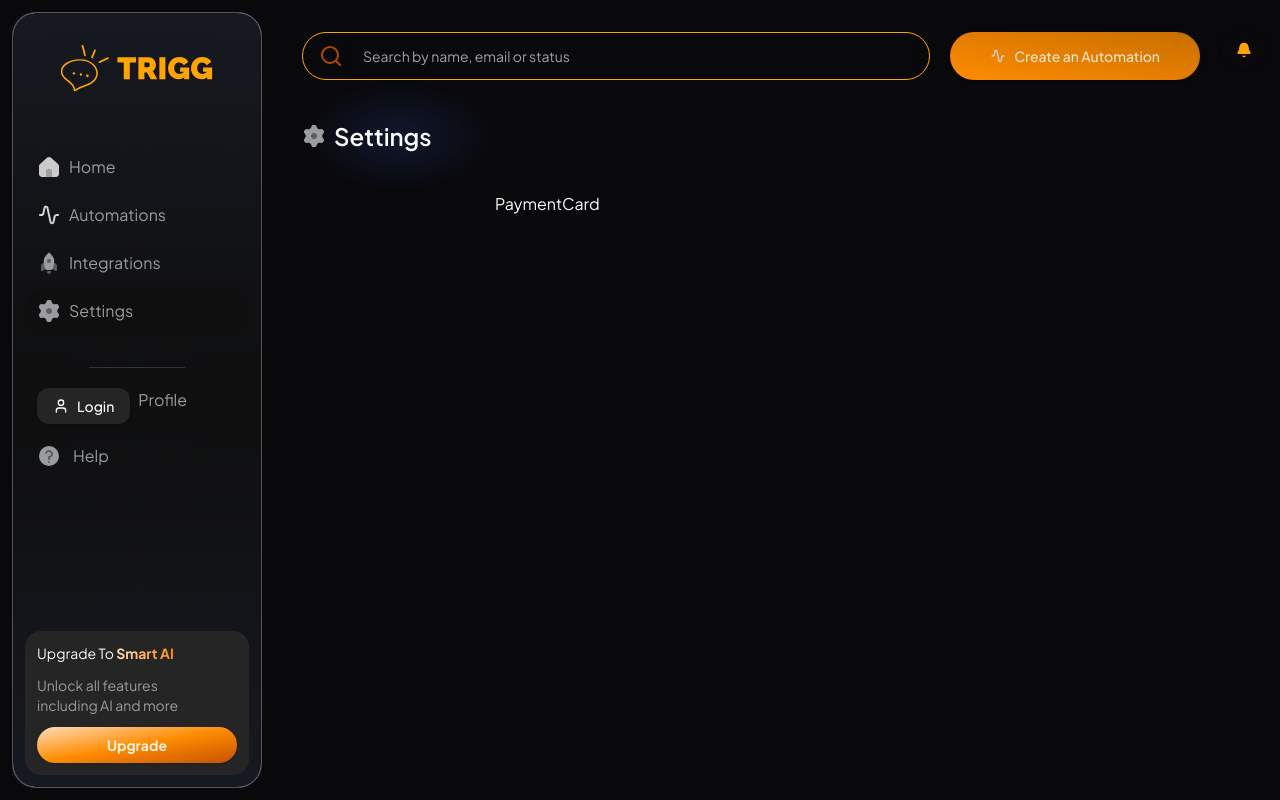
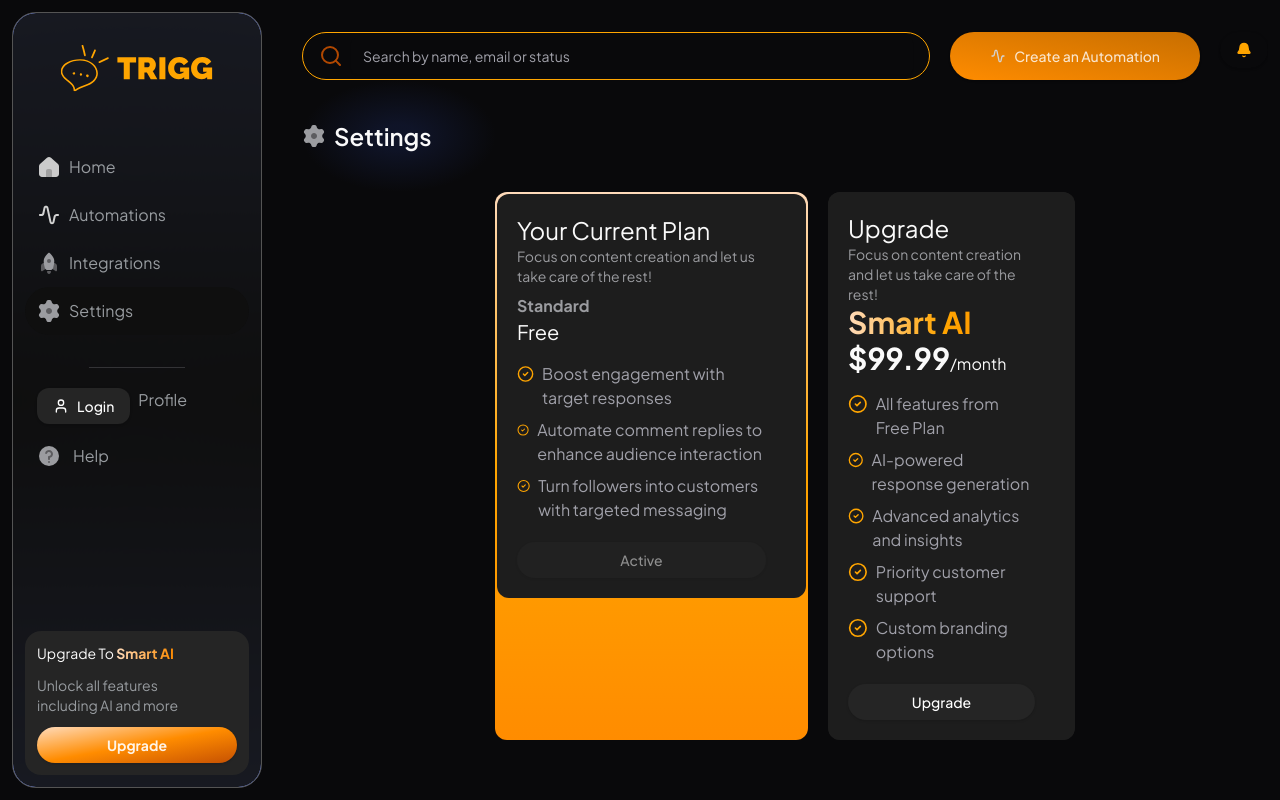
Before and after one commit to HaroonHakimi/Trigg, a Next.js app: page /dashboard/1/settings in a window 1280 px wide. Built offline with nearby package versions, Linux system fonts and the light colour scheme; no server answers.

Commit message:
finished settings page, working on integrations page

```diff
--- /dev/null
+++ b/src/app/(protected)/dashboard/[slug]/integrations/page.tsx
@@ -0,0 +1,20 @@
+import { INTEGRATION_CARDS } from "@/constants/integrations";
+import React from "react";
+
+type Props = {};
+
+const Page = (props: Props) => {
+  return (
+    <div className="flex justify-center ">
+      <div className="flex flex-col w-full lg:w-8/12 gap-y-5">
+        {
+            INTEGRATION_CARDS.map((card,key) => (
+                <></>
+            ))
+        }
+      </div>
+    </div>
+  );
+};
+
+export default Page;
--- a/src/components/global/billing/index.tsx
+++ b/src/components/global/billing/index.tsx
@@ -7,7 +7,16 @@ const Billing = (props: Props) => {
   // WIP: fetch billling info for customer
   return (
     <div className="flex lg:flex-row flex-col gap-5 w-full lg:w-10/12 xl:w-8/12 container">
-      <PaymentCard/>
+      <PaymentCard
+      current="FREE"
+      label="FREE"
+      />
+      <PaymentCard
+      current="FREE"
+      label="PRO"
+      />
+
+
     </div>
   );
 };
--- a/src/components/global/billing/payment.tsx
+++ b/src/components/global/billing/payment.tsx
@@ -1,15 +1,101 @@
-import React from 'react'
+import { Button } from "@/components/ui/button";
+import { PLANS } from "@/constants/pages";
+import { cn } from "@/lib/utils";
+import { CircleCheck } from "lucide-react";
+import React from "react";
 
 type Props = {
-  label: string
-  current: 'PRO' | 'FREE'
-  landing?: boolean
-}
+  label: string;
+  current: "PRO" | "FREE";
+  landing?: boolean;
+};
 
-const PaymentCard = ({label, current, landing}: Props) => {
+const PaymentCard = ({ label, current, landing }: Props) => {
   return (
-    <div>PaymentCard</div>
-  )
-}
+    <div
+      className={cn(
+        "rounded-xl overflow-hidden",
+        label !== current
+          ? "bg-background-90" // Matches the background color of the page
+          : "p-[2px] bg-gradient-to-b from-[#FFDBBB] via-[#FFA500] to-[#FF8C00]"
+      )}
+    >
+      <div
+        className={cn(
+          landing && "radial--gradient--pink ",
+          "flex flex-col rounded-xl pl-5 py-5 pr-10 bg-background-90"
+        )}
+      >
+        {landing ? (
+          <h2 className="text-2xl">
+            {label === "PRO" && "Premium Plan"}
+            {label === "FREE" && "Standard"}
+          </h2>
+        ) : (
+          <h2 className="text-2xl">
+            {label === current
+              ? "Your Current Plan"
+              : current === "PRO"
+              ? "Downgrade"
+              : "Upgrade"}
+          </h2>
+        )}
+        <p className="text-text-secondary text-sm ">
+          Focus on content creation and let us take care of the rest!
+        </p>
+        {label === "PRO" ? (
+          <p
+            className="bg-gradient-to-r text-3xl from-[#FFDBBB] via-[#FFA500] to-[#FF8C00]
+            font-bold bg-clip-text text-transparent"
+          >
+            Smart AI
+          </p>
+        ) : (
+          <p className="font-bold mt-2  text-text-secondary">Standard</p>
+        )}
+        {label === "PRO" ? (
+          <p className="mb-2">
+            <b className="text-3xl">$99.99</b>/month
+          </p>
+        ) : (
+          <p className="text-xl mb-2">Free</p>
+        )}
+        {PLANS[label === "PRO" ? 1 : 0].features.map((plan) => (
+          <p className="mt-2 clas text-muted-foreground flex gap-2" key={plan}>
+            <CircleCheck className="text-[#FFA500]" />
+            {plan}
+          </p>
+        ))}
+        {landing ? (
+          <Button
+            className={cn(
+              "rounded-full mt-5 cursor-pointer",
+              label === "PRO"
+                ? "bg-gradient-r from-[#FFDBBB] via-[#FFA500] to-[#FF8C00] text-white"
+                : "bg-background-80 text-white hover:text-background-80"
+            )}
+          >
+            {label === current
+              ? "Get Started"
+              : current === "PRO"
+              ? "Free"
+              : "Get Started"}
+          </Button>
+        ) : (
+          <Button
+            className="rounded-full mt-5 bg-background-80 text-white cursor-pointer hover:text-background-80"
+            disabled={label === current}
+          >
+            {label === current
+              ? "Active"
+              : current === "PRO"
+              ? "Downgrade"
+              : "Upgrade"}
+          </Button>
+        )}
+      </div>
+    </div>
+  );
+};
 
-export default PaymentCard
+export default PaymentCard;
--- /dev/null
+++ b/src/constants/integrations.tsx
@@ -0,0 +1,43 @@
+import { InstagramDuoToneBlue } from "@/icons";
+import { Telegram } from "@/icons/telegram";
+import { Whatsapp } from "@/icons/whatsapp";
+import { XTwitter } from "@/icons/x-twitter";
+import React from "react";
+
+type Props = {
+    title: string
+    description: string
+    icon: React.ReactNode
+    strategy: 'INSTAGRAM' | 'TELEGRAM' | 'X' | 'WHATSAPP'
+}
+
+export const INTEGRATION_CARDS: Props[] = [
+  {
+    title: "Connect Instagram",
+    description:
+      " Lorem ipsum dolor sit amet consectetur, adipisicing elit. Ullam officia hic suscipit maiores exercitationem quis?",
+    icon: <InstagramDuoToneBlue/>,
+    strategy: 'INSTAGRAM'
+  },
+  {
+    title: "Connect Telegram",
+    description:
+      " Lorem ipsum dolor sit amet consectetur, adipisicing elit. Ullam officia hic suscipit maiores exercitationem quis?",
+    icon: <Telegram/>,
+    strategy: 'TELEGRAM'
+  },
+  {
+    title: "Connect X (Twitter)",
+    description:
+      " Lorem ipsum dolor sit amet consectetur, adipisicing elit. Ullam officia hic suscipit maiores exercitationem quis?",
+    icon: <XTwitter/>,
+    strategy: 'X'
+  },
+  {
+    title: "Connect Whatsapp",
+    description:
+      " Lorem ipsum dolor sit amet consectetur, adipisicing elit. Ullam officia hic suscipit maiores exercitationem quis?",
+    icon: <Whatsapp/>,
+    strategy: 'WHATSAPP'
+  },
+];
--- a/src/constants/pages.tsx
+++ b/src/constants/pages.tsx
@@ -28,3 +28,30 @@ export const PAGE_ICON: Props = {
   SETTINGS: <SettingsDuoToneWhite />,
   HOME: <HomeDuoToneWhite />,
 };
+
+export const PLANS = [
+  {
+    name: "Free Plan",
+    description: "Perfect for getting started",
+    price: "$0",
+    features: [
+      "Boost engagement with target responses",
+      "Automate comment replies to enhance audience interaction",
+      "Turn followers into customers with targeted messaging",
+    ],
+    cta: "Get Started",
+  },
+  {
+    name: "Smart AI Plan",
+    description: "Advanced features for power users",
+    price: "$99",
+    features: [
+      "All features from Free Plan",
+      "AI-powered response generation",
+      "Advanced analytics and insights",
+      "Priority customer support",
+      "Custom branding options",
+    ],
+    cta: "Upgrade Now",
+  },
+];
--- /dev/null
+++ b/src/icons/telegram.tsx
@@ -0,0 +1,30 @@
+export const Telegram = () => {
+  return (
+    <svg
+      width="800px"
+      height="800px"
+      viewBox="0 0 32 32"
+      fill="none"
+      xmlns="http://www.w3.org/2000/svg"
+    >
+      <circle cx="16" cy="16" r="14" fill="url(#paint0_linear_87_7225)" />
+      <path
+        d="M22.9866 10.2088C23.1112 9.40332 22.3454 8.76755 21.6292 9.082L7.36482 15.3448C6.85123 15.5703 6.8888 16.3483 7.42147 16.5179L10.3631 17.4547C10.9246 17.6335 11.5325 17.541 12.0228 17.2023L18.655 12.6203C18.855 12.4821 19.073 12.7665 18.9021 12.9426L14.1281 17.8646C13.665 18.3421 13.7569 19.1512 14.314 19.5005L19.659 22.8523C20.2585 23.2282 21.0297 22.8506 21.1418 22.1261L22.9866 10.2088Z"
+        fill="white"
+      />
+      <defs>
+        <linearGradient
+          id="paint0_linear_87_7225"
+          x1="16"
+          y1="2"
+          x2="16"
+          y2="30"
+          gradientUnits="userSpaceOnUse"
+        >
+          <stop stop-color="#37BBFE" />
+          <stop offset="1" stop-color="#007DBB" />
+        </linearGradient>
+      </defs>
+    </svg>
+  );
+};
--- /dev/null
+++ b/src/icons/x-twitter.tsx
@@ -0,0 +1,14 @@
+export const XTwitter = () => {
+  return (
+    <svg
+      xmlns="http://www.w3.org/2000/svg"
+      x="0px"
+      y="0px"
+      width="100"
+      height="100"
+      viewBox="0 0 50 50"
+    >
+      <path d="M 11 4 C 7.134 4 4 7.134 4 11 L 4 39 C 4 42.866 7.134 46 11 46 L 39 46 C 42.866 46 46 42.866 46 39 L 46 11 C 46 7.134 42.866 4 39 4 L 11 4 z M 13.085938 13 L 21.023438 13 L 26.660156 21.009766 L 33.5 13 L 36 13 L 27.789062 22.613281 L 37.914062 37 L 29.978516 37 L 23.4375 27.707031 L 15.5 37 L 13 37 L 22.308594 26.103516 L 13.085938 13 z M 16.914062 15 L 31.021484 35 L 34.085938 35 L 19.978516 15 L 16.914062 15 z"></path>
+    </svg>
+  );
+};
```
Also changed, not shown: src/icons/whatsapp.tsx (added, +34 -0 lines).
